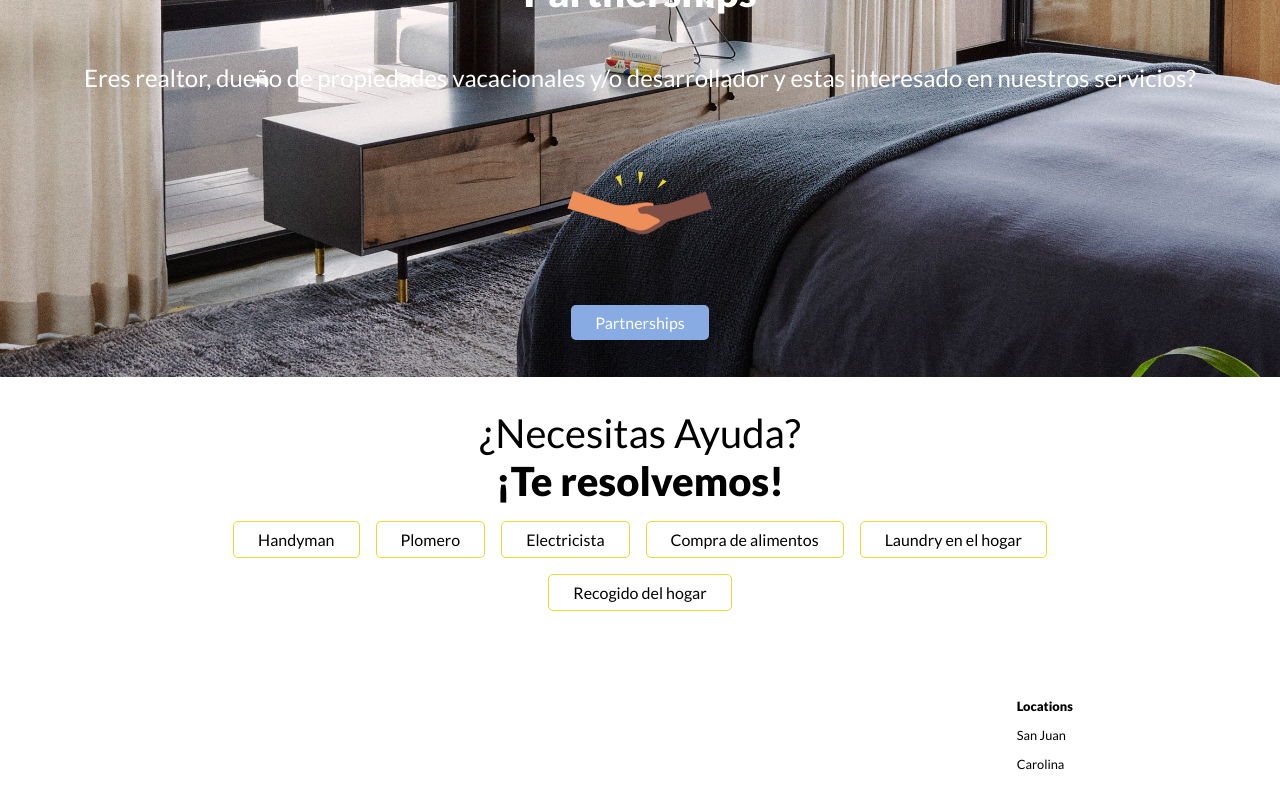
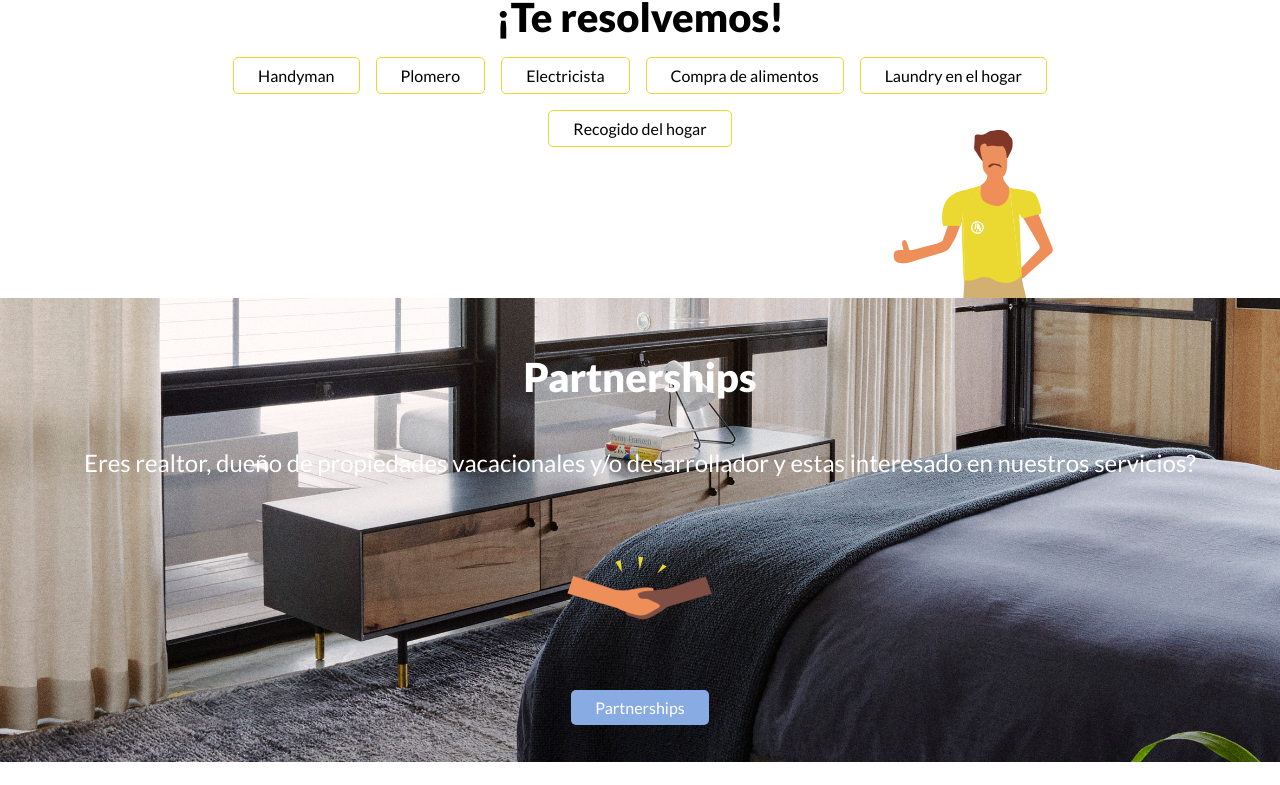
Before and after one commit to bonjouranainc/web-app, a React app in the folder front-end/: page / in a window 1280 px wide. Shown: the part 2980-3765 px from the top of the page. Built offline with nearby package versions, Linux system fonts and the light colour scheme.

Commit message:
Need help component now showing on all devices. Svg added to Need help component

```diff
--- a/front-end/src/components/Header/index.js
+++ b/front-end/src/components/Header/index.js
@@ -36,7 +36,7 @@ class Header extends Component {
       >
         <div className='logo'>
           <a href='/'>
-            <img src={ logo } />
+            <img src={ logo } alt='' />
           </a>
         </div>
         <div className='menu s-txt'>
--- a/front-end/src/scenes/About/components/Team/index.js
+++ b/front-end/src/scenes/About/components/Team/index.js
@@ -19,19 +19,19 @@ class Team extends Component {
         </div>
         <div className='row'>
           <div className='person'>
-            <img src={ ceo } />
+            <img src={ ceo } alt='' />
             <p className='b-txt s-txt'>
               CEO
             </p>
           </div>
           <div className='person'>
-            <img src={ cmo } />
+            <img src={ cmo } alt='' />
             <p className='b-txt s-txt'>
               CMO
             </p>
           </div>
           <div className='person'>
-            <img src={ coo } />
+            <img src={ coo } alt='' />
             <p className='b-txt s-txt'>
               COO
             </p>
@@ -39,19 +39,19 @@ class Team extends Component {
         </div>
         <div className='row'>
           <div className='person'>
-            <img src={ gd } />
+            <img src={ gd } alt='' />
             <p className='b-txt s-txt'>
               GD Intern
             </p>
           </div>
           <div className='person'>
-            <img src={ dev } />
+            <img src={ dev } alt='' />
             <p className='b-txt s-txt'>
               Developer
             </p>
           </div>
           <div className='person'>
-            <img src={ mkt } />
+            <img src={ mkt } alt='' />
             <p className='b-txt s-txt'>
               MKT Intern
             </p>
@@ -59,7 +59,7 @@ class Team extends Component {
         </div>
         <div className='row'>
           <div className='person'>
-            <img src={ fm } />
+            <img src={ fm } alt='' />
             <p className='b-txt s-txt'>
               Field Manager
             </p>
--- a/front-end/src/scenes/Landing/components/About/index.js
+++ b/front-end/src/scenes/Landing/components/About/index.js
@@ -14,21 +14,21 @@ class About extends Component {
       <div className='about wrapper'>
         <div className='content'>
           <div className='col'>
-            <img src={ url1 } />
+            <img src={ url1 } alt='' />
             <h2>Servicio de calidad</h2>
           </div>
           <div className='col'>
-            <img src={ url2 } />
+            <img src={ url2 } alt='' />
             <h2>Personal confiable y seguro</h2>
           </div>
           <div className='col'>
-            <img src={ url3 } />
+            <img src={ url3 } alt='' />
             <h2>Hogar limpio y fresco</h2>
           </div>
           <div className='col'>
-            <img src={ url4 } className='girl-cut' />
+            <img src={ url4 } alt='' className='girl-cut' />
           </div>
-            <img src={ url5 } className='girl' />
+            <img src={ url5 } alt='' className='girl' />
         </div>
       </div>
     );
--- a/front-end/src/scenes/Landing/components/NeedHelp/index.js
+++ b/front-end/src/scenes/Landing/components/NeedHelp/index.js
@@ -1,4 +1,6 @@
 import React, { Component } from 'react';
+
+import url from '../../images/svg/ba-boy-cut.svg';
 
 import './styles.css';
 
@@ -11,24 +13,27 @@ class NeedHelp extends Component {
           <h1 className='b-txt'>¡Te resolvemos!</h1>
         </div>
         <div className='btn-group'>
-          <a href='#' className='button-y-o'>
+          <a href='/' className='button-y-o'>
             Handyman
           </a>
-          <a href='#' className='button-y-o'>
+          <a href='/' className='button-y-o'>
             Plomero
           </a>
-          <a href='#' className='button-y-o'>
+          <a href='/' className='button-y-o'>
             Electricista
           </a>
-          <a href='#' className='button-y-o'>
+          <a href='/' className='button-y-o'>
             Compra de alimentos
           </a>
-          <a href='#' className='button-y-o'>
+          <a href='/' className='button-y-o'>
             Laundry en el hogar
           </a>
-          <a href='#' className='button-y-o'>
+          <a href='/' className='button-y-o'>
             Recogido del hogar
           </a>
+        </div>
+        <div className='ba-boy'>
+          <img src={ url } alt='' />
         </div>
       </div>
     );
--- a/front-end/src/scenes/Landing/components/NeedHelp/styles.css
+++ b/front-end/src/scenes/Landing/components/NeedHelp/styles.css
@@ -1,19 +1,46 @@
 .needHelp {
-  display: none;
+  padding-bottom: 0;
 }
 
 .needHelp h1 {
   margin: 0;
 }
 
-@media only screen and (min-width : 768px) {
-  .needHelp {
-    display: flex;
+.ba-boy {
+  display: flex;
+  justify-content: flex-end;
+  width: 100%;
+  margin-top: -5vh;
+}
+
+.needHelp img {
+  width: 35%;
+  height: auto;
+}
+
+@media only screen and (min-width: 320px) and (orientation: landscape) {
+  .needHelp img {
+    width: 25%;
   }
 }
 
-@media only screen and (min-width : 1000px) {
+@media only screen and (min-width: 768px) {
+  .needHelp img {
+    width: 25%;
+  }
+
+}
+
+@media only screen and (min-width: 1000px) {
   .btn-group {
     max-width: 65vw;
   }
+
+  .needHelp img {
+    width: 20%;
+  }
+
+  .ba-boy {
+    max-width: 65vw;
+  }
 }
--- a/front-end/src/scenes/Landing/components/Partnerships/index.js
+++ b/front-end/src/scenes/Landing/components/Partnerships/index.js
@@ -15,7 +15,7 @@ class Partnerships extends Component {
         servicios?</h2>
         </div>
         <div className='col'>
-          <img src={ url } />
+          <img src={ url } alt='' />
         </div>
         <div className='col partnershipButton'>
           <a href='hi@bonjourana.com' className='button-b'>
--- a/front-end/src/scenes/Landing/index.js
+++ b/front-end/src/scenes/Landing/index.js
@@ -20,8 +20,8 @@ class Landing extends Component {
         <Description />
         <HowItWorks />
         <Testimonials />
+        <NeedHelp />
         <Partnerships />
-        <NeedHelp />
         <Footer />
       </div>
     );
```
Also changed, not shown: front-end/src/scenes/Landing/images/svg/ba-boy-cut.svg (added).
